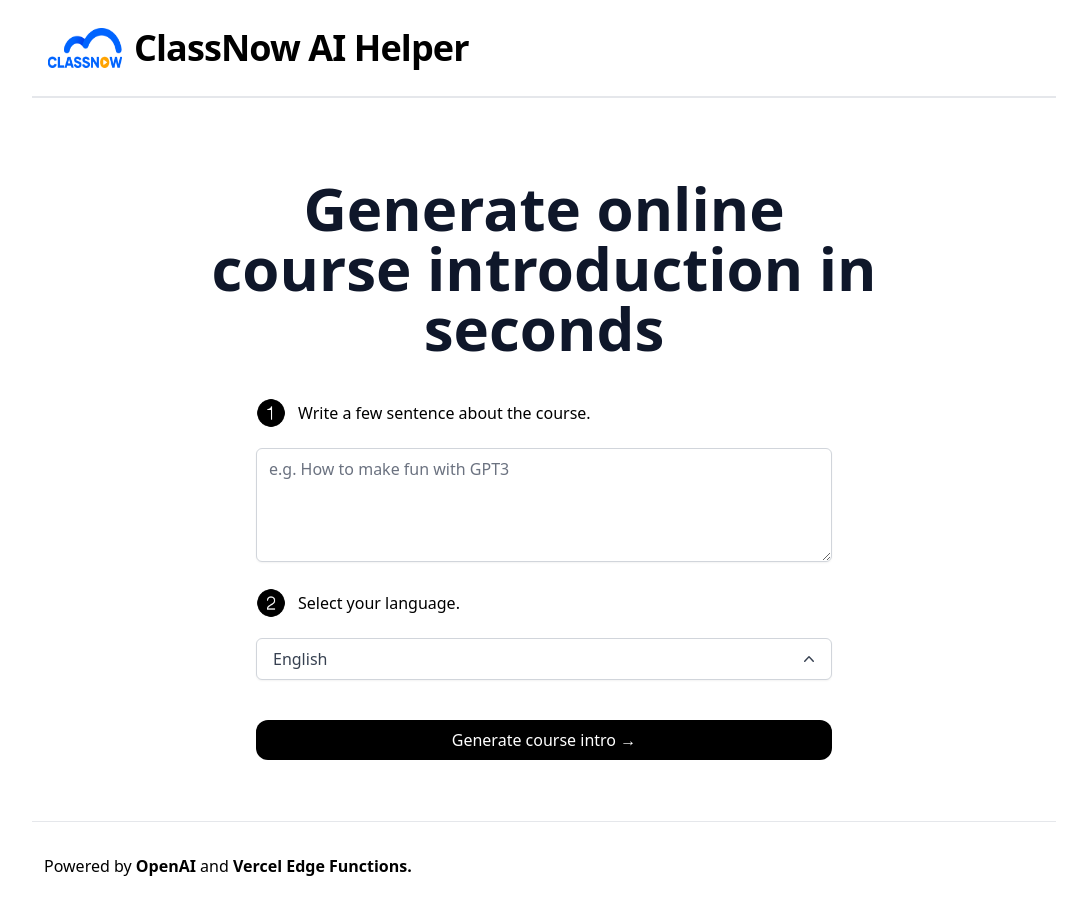
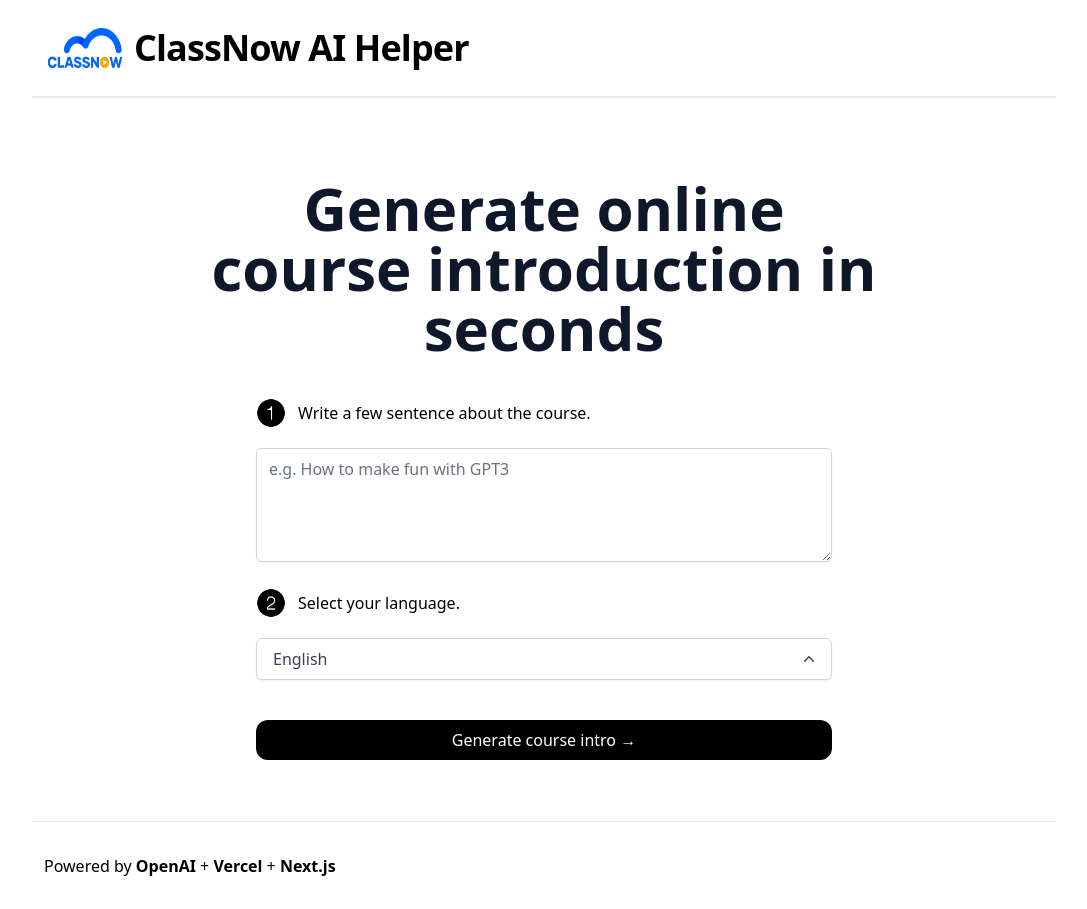
Before and after one commit to ethzhang/ai-demo, a Next.js app: page / in a window 1280 px wide. Shown: the whole page, without its empty margins (96-1183 px from the left). Built offline with nearby package versions, Linux system fonts and the light colour scheme.

Commit message:
change footer

```diff
--- a/components/Footer.tsx
+++ b/components/Footer.tsx
@@ -6,21 +6,30 @@
       <div>
         Powered by{" "}
         <a
-          href="https://openai.com/"
+          href="https://beta.openai.com/account"
           target="_blank"
           rel="noreferrer"
           className="font-bold hover:underline transition underline-offset-2"
         >
-          OpenAI{" "}
+          OpenAI
         </a>
-        and{" "}
+        {" + "}
         <a
           href="https://vercel.com/"
           target="_blank"
           rel="noreferrer"
           className="font-bold hover:underline transition underline-offset-2"
         >
-          Vercel Edge Functions.
+          Vercel
+        </a>
+        {" + "}
+        <a
+          href="https://nextjs.org/"
+          target="_blank"
+          rel="noreferrer"
+          className="font-bold hover:underline transition underline-offset-2"
+        >
+          Next.js
         </a>
       </div>
 
```
